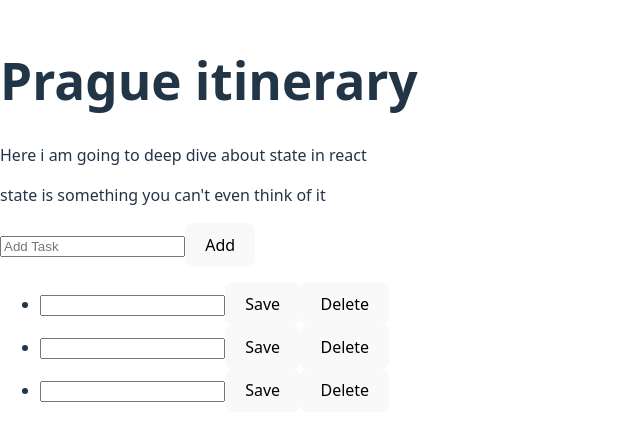
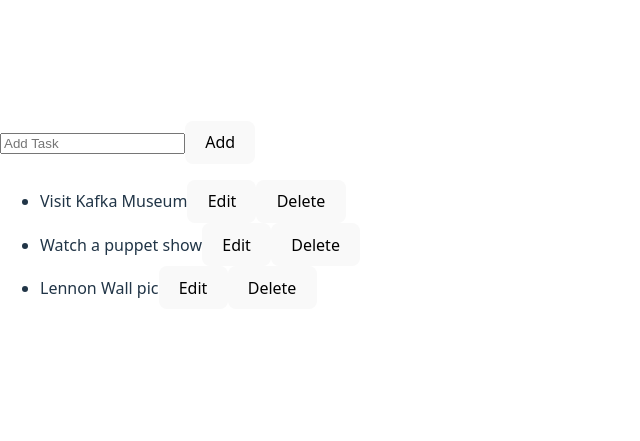
Before and after one commit to asifalam515/learning_react, a React (Vite) app in the folder state_project/: page / in a window 1280 px wide. Shown: the part 177-618 px from the top of the page, without its empty margins (0-640 px from the left). Built offline with nearby package versions, Linux system fonts and the light colour scheme.

Commit message:
task content added

```diff
--- a/state_project/src/App.jsx
+++ b/state_project/src/App.jsx
@@ -6,9 +6,7 @@ const App = () => {
   const [tasks,setTasks]=useState(initialTasks)
   return (
     <div>
-          <h1>Prague itinerary</h1>
-          <p>Here i am going to deep dive about state in react</p>
-          <p>state is something you can't even think of it</p>
+
          <AddTask></AddTask>
         <TaskList tasks={tasks}></TaskList>
     </div>
--- a/state_project/src/components/Task.jsx
+++ b/state_project/src/components/Task.jsx
@@ -1,10 +1,25 @@
+import { useState } from "react";
 
-const Task = () => {
+const Task = ({task}) => {
+
+    const [isEditing,setIsEditing ] = useState(false)
+    let taskContent;
+    if(isEditing){
+taskContent=(<><input value={task.text} />
+
+              <button onClick={()=>setIsEditing(false)}>Save</button></>)
+    }
+    else{
+        taskContent=(<>{task.text}
+        <button onClick={()=>setIsEditing(true)}>Edit</button>
+              </>)
+    }
+
     return (
         <>
         <li>
-              <label type="checkbox"> <input type="text" />
-              <button>Save</button>
+              <label type="checkbox">
+              {taskContent}
 
               <button>Delete</button>
               </label>
--- a/state_project/src/components/TaskList.jsx
+++ b/state_project/src/components/TaskList.jsx
@@ -4,7 +4,7 @@ const TaskList = ({tasks}) => {
     return (
                 <ul>
                   {tasks.map((task)=>{
-                    return <Task id={task.id} ></Task>
+                    return <Task key={task.id} task={task} ></Task>
                   })}
 
           </ul>
```
